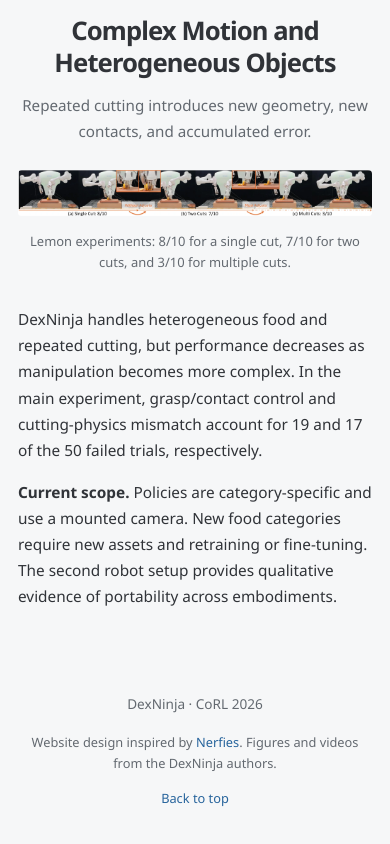
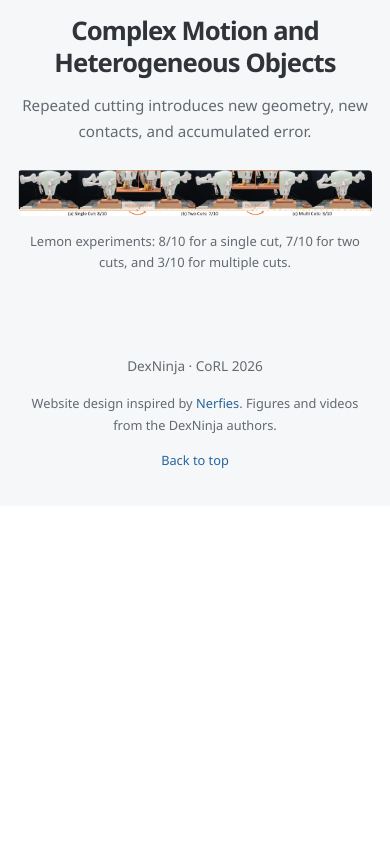
Before and after one commit to dex-ninja/dex-ninja.github.io, a plain HTML site: page index.html in a window 390 px wide. Shown: the part 7701-8545 px from the top of the page. After the commit the page ends 8207 px from the top, so only its background shows below. Drawn offline with Linux system fonts and the light colour scheme.

Commit message:
Remove concluding discussion and scope paragraphs

```diff
--- a/index.html
+++ b/index.html
@@ -124,7 +124,6 @@
     <section class="section soft-section" id="multi-cut">
       <div class="container"><div class="section-heading"><h2>Complex Motion and Heterogeneous Objects</h2><p>Repeated cutting introduces new geometry, new contacts, and accumulated error.</p></div>
         <figure class="paper-figure"><a href="static/images/multi-cut.webp" class="figure-zoom" aria-label="Enlarge the repeated lemon-cutting figure"><img src="static/images/multi-cut.webp" width="2000" height="257" alt="Real-world lemon experiments: a single cut succeeds in 8 of 10 trials, two cuts in 7 of 10, and multiple cuts in 3 of 10, with hand adjustment between cuts." loading="lazy"></a><figcaption>Lemon experiments: 8/10 for a single cut, 7/10 for two cuts, and 3/10 for multiple cuts.</figcaption></figure>
-        <div class="reading-width discussion"><p>DexNinja handles heterogeneous food and repeated cutting, but performance decreases as manipulation becomes more complex. In the main experiment, grasp/contact control and cutting-physics mismatch account for 19 and 17 of the 50 failed trials, respectively.</p><p><strong>Current scope.</strong> Policies are category-specific and use a mounted camera. New food categories require new assets and retraining or fine-tuning. The second robot setup provides qualitative evidence of portability across embodiments.</p></div>
       </div>
     </section>
 
--- a/static/css/site.css
+++ b/static/css/site.css
@@ -508,12 +508,6 @@
   width:100%;
   font-size:.82rem;
   color:var(--muted)}
-.discussion {
-  margin-top:35px;
-  width:min(820px,100%)}
-.discussion p {
-  text-align:left;
-  font-size:.96rem}
 footer {
   background:var(--soft);
   padding:34px 0;
@@ -757,8 +751,6 @@
   font-size:1.15rem}
 .scaling-chart {
   height:200px}
-.discussion {
-  width:100%}
 dialog {
   padding:47px 12px 16px}
 dialog img {
```
